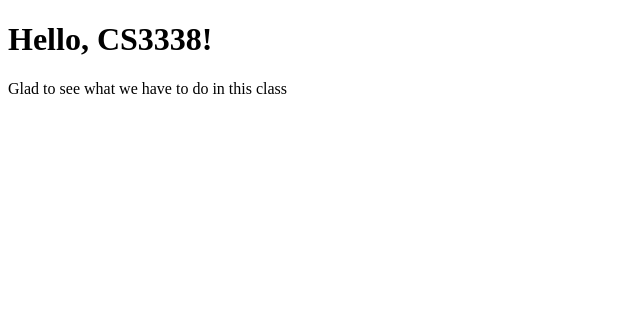
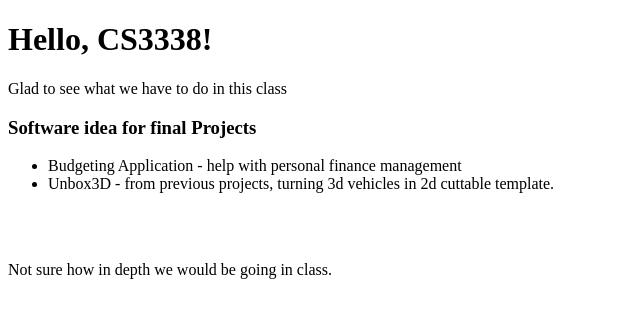
Before and after one commit to chadwicii/CS3338-first-project, a plain HTML site: page index.html in a window 1280 px wide. Shown: the whole page, without its empty margins (0-640 px from the left). Drawn offline with Linux system fonts and the light colour scheme.

Commit message:
Commit new index.Html from Local

```diff
--- a/index.html
+++ b/index.html
@@ -9,5 +9,14 @@
     <h1>Hello, CS3338!</h1>
     <p>Glad to see what we have to do in this class</p>
 
+    <h3>Software idea for final Projects</h3>
+    <ul>
+        <li>Budgeting Application - help with personal finance management</li>
+        <li>Unbox3D - from previous projects, turning 3d vehicles in 2d cuttable template.</li>
+
+    </ul>
+    <br>
+    <br>
+    <p> Not sure how in depth we would be going in class. </p>
 </body>
 </html>
```
